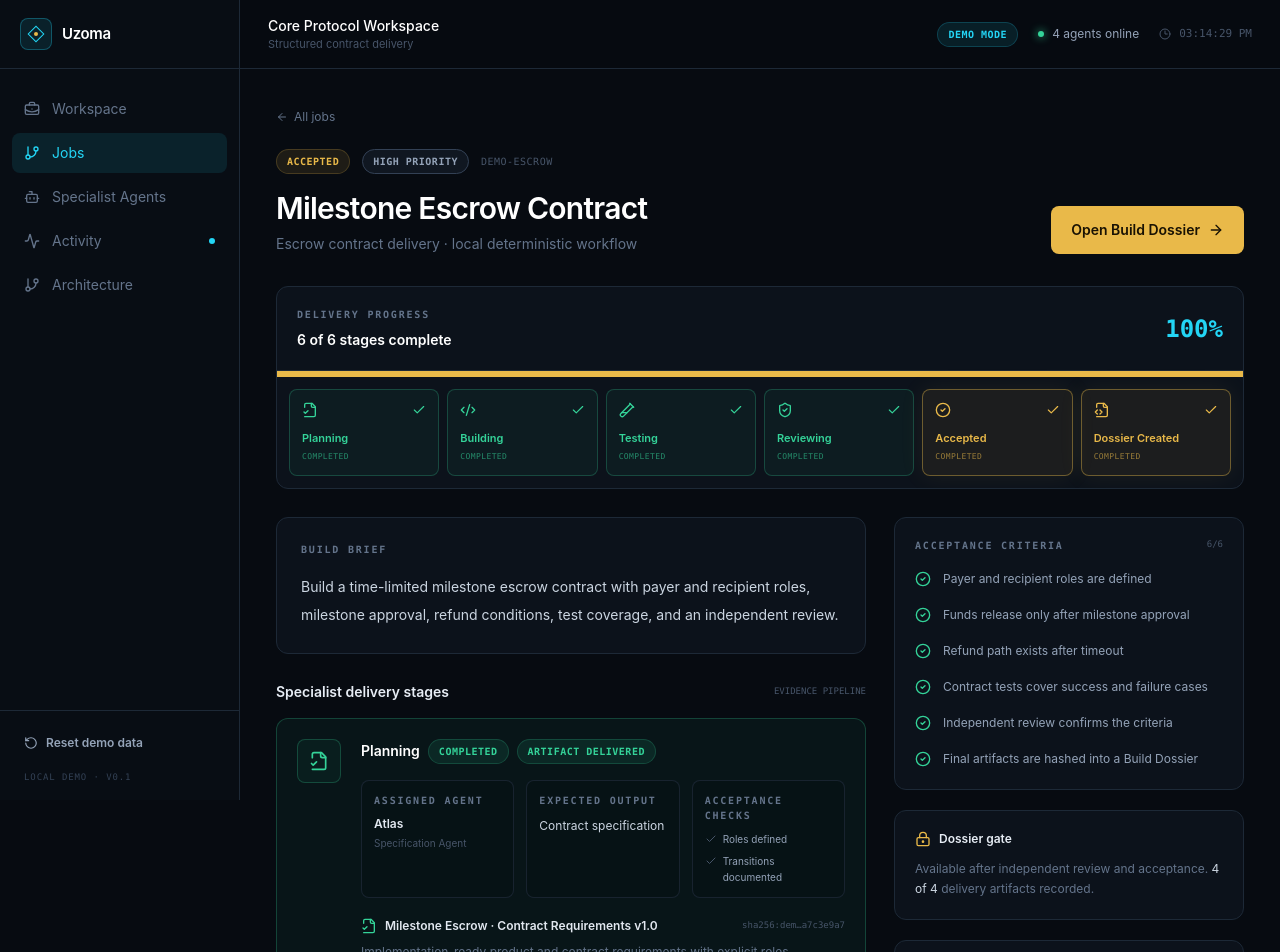
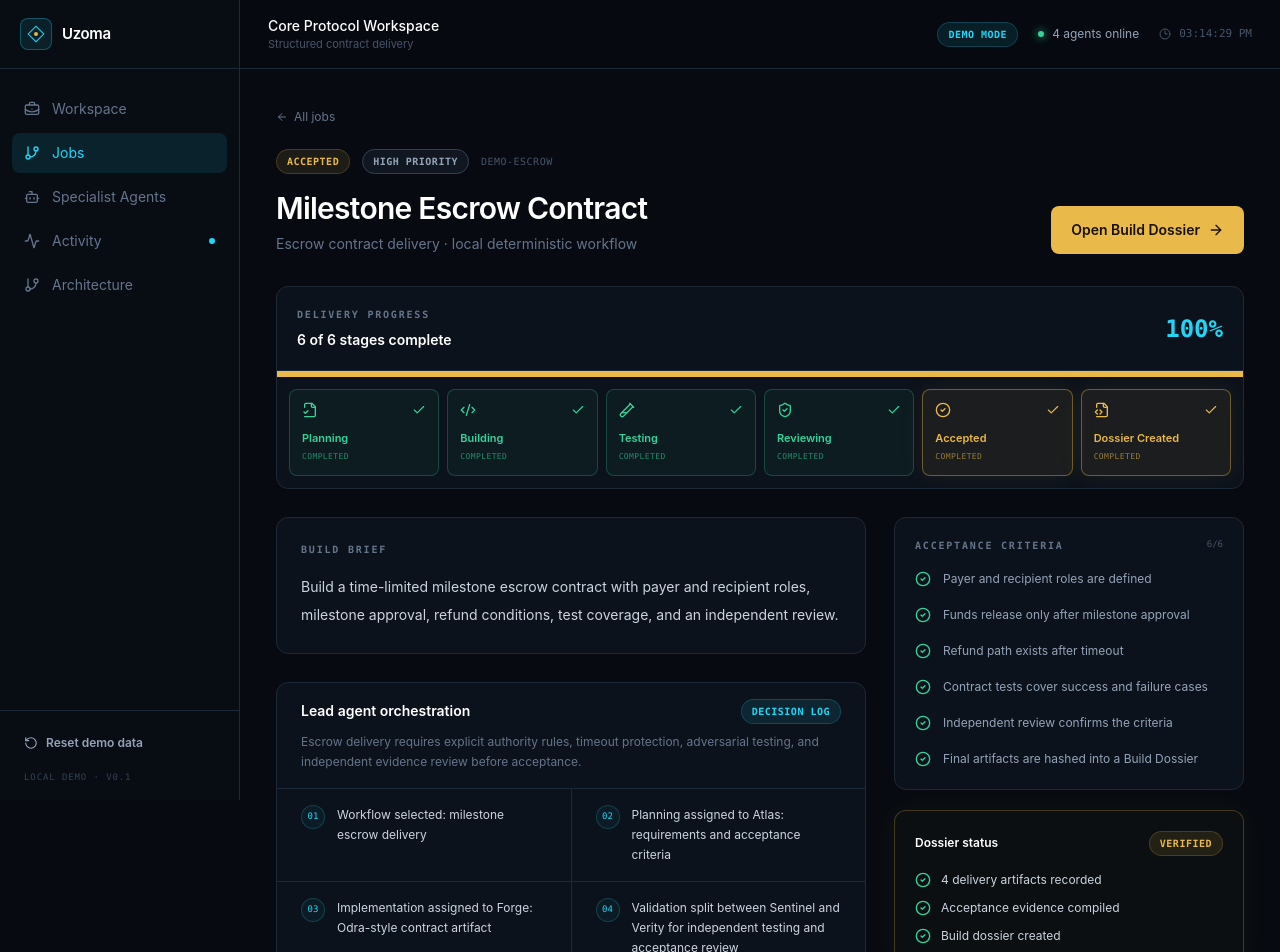
Before and after one commit to Rex739/uzoma, a Next.js app: page /jobs/demo-escrow in a window 1280 px wide. Shown: the top 952 px of the page. Built offline with nearby package versions, Linux system fonts and the light colour scheme.

Commit message:
feat(jobs): polish accepted delivery evidence view

```diff
--- a/components/job-detail.tsx
+++ b/components/job-detail.tsx
@@ -23,6 +23,11 @@ import { useRouter } from "next/navigation";
 import { useState } from "react";
 import { useAppState } from "@/components/state-provider";
 import { Badge, Button, CopyButton, EmptyState } from "@/components/ui";
+import {
+  deriveJobStatus,
+  getJobProgress,
+  jobStatusMeta,
+} from "@/lib/jobs/status";
 import { agents } from "@/lib/mock-data";
 import type { DeliveryArtifact, JobStage, StageStatus } from "@/lib/types";
 import { cn, shortHash } from "@/lib/utils";
@@ -279,10 +284,9 @@ export function JobDetail({ id }: { id: string }) {
 
   const active = job.stages.find((stage) => stage.status === "active");
   const deliveryStages = job.stages.filter((stage) => stage.id !== "requested");
-  const completedCount = deliveryStages.filter(
-    (stage) => stage.status === "completed",
-  ).length;
-  const progress = Math.round((completedCount / deliveryStages.length) * 100);
+  const jobProgress = getJobProgress(job);
+  const derivedStatus = deriveJobStatus(job, state.dossiers);
+  const statusMeta = jobStatusMeta[derivedStatus];
   const canDossier = active?.id === "accepted";
   const artifacts = job.stages.flatMap((stage) =>
     stage.artifact ? [stage.artifact] : [],
@@ -314,7 +318,7 @@ export function JobDetail({ id }: { id: string }) {
       <div className="mt-5 flex flex-col justify-between gap-5 lg:flex-row lg:items-end">
         <div>
           <div className="flex flex-wrap items-center gap-3">
-            <Badge tone={job.dossierId ? "gold" : "cyan"}>{job.status}</Badge>
+            <Badge tone={statusMeta.tone}>{statusMeta.label}</Badge>
             <Badge>{job.priority} priority</Badge>
             <span className="font-mono text-[10px] uppercase tracking-wider text-slate-600">
               {job.id}
@@ -358,11 +362,11 @@ export function JobDetail({ id }: { id: string }) {
           <div>
             <p className="eyebrow">Delivery progress</p>
             <p className="mt-2 text-sm font-semibold text-white">
-              {completedCount} of {deliveryStages.length} stages complete
+              {jobProgress.completed} of {jobProgress.total} stages complete
             </p>
           </div>
           <p className="font-mono text-2xl font-semibold text-cyan">
-            {progress}%
+            {jobProgress.percent}%
           </p>
         </div>
         <div className="h-1.5 bg-[#070b11]">
@@ -371,7 +375,7 @@ export function JobDetail({ id }: { id: string }) {
               "h-full transition-all duration-700 ease-out",
               job.dossierId ? "bg-gold" : "bg-cyan",
             )}
-            style={{ width: `${progress}%` }}
+            style={{ width: `${jobProgress.percent}%` }}
           />
         </div>
         <div className="grid grid-cols-2 gap-2 p-3 sm:grid-cols-3 xl:grid-cols-6">
@@ -463,6 +467,39 @@ export function JobDetail({ id }: { id: string }) {
             <p className="mt-4 max-w-3xl text-sm leading-7 text-slate-300">
               {job.request}
             </p>
+          </section>
+          <section className="surface overflow-hidden">
+            <div className="border-b border-line px-5 py-4 sm:px-6">
+              <div className="flex flex-wrap items-center justify-between gap-3">
+                <h2 className="text-sm font-semibold text-white">
+                  Lead agent orchestration
+                </h2>
+                <Badge tone="cyan">Decision log</Badge>
+              </div>
+              <p className="mt-2 max-w-3xl text-xs leading-5 text-slate-500">
+                Escrow delivery requires explicit authority rules, timeout
+                protection, adversarial testing, and independent evidence review
+                before acceptance.
+              </p>
+            </div>
+            <div className="grid gap-px bg-line sm:grid-cols-2">
+              {[
+                "Workflow selected: milestone escrow delivery",
+                "Planning assigned to Atlas: requirements and acceptance criteria",
+                "Implementation assigned to Forge: Odra-style contract artifact",
+                "Validation split between Sentinel and Verity for independent testing and acceptance review",
+              ].map((decision, index) => (
+                <div
+                  className="flex gap-3 bg-panel px-5 py-4 sm:px-6"
+                  key={decision}
+                >
+                  <span className="grid size-6 shrink-0 place-items-center rounded-full border border-cyan/20 bg-cyan/5 font-mono text-[9px] text-cyan">
+                    {String(index + 1).padStart(2, "0")}
+                  </span>
+                  <p className="text-xs leading-5 text-slate-300">{decision}</p>
+                </div>
+              ))}
+            </div>
           </section>
           <section>
             <div className="mb-4 flex items-center justify-between">
@@ -604,6 +641,31 @@ export function JobDetail({ id }: { id: string }) {
               ))}
             </div>
           </section>
+          {derivedStatus === "accepted" ? (
+            <section className="surface border-gold/25 bg-gold/[.025] p-5 shadow-[0_0_28px_rgba(241,190,72,.05)]">
+              <div className="flex flex-wrap items-center justify-between gap-3">
+                <p className="text-xs font-semibold text-white">
+                  Dossier status
+                </p>
+                <Badge tone="gold">Verified</Badge>
+              </div>
+              <div className="mt-4 space-y-3">
+                {[
+                  `${artifacts.length} delivery artifacts recorded`,
+                  "Acceptance evidence compiled",
+                  "Build dossier created",
+                ].map((item) => (
+                  <p
+                    className="flex items-center gap-2.5 text-xs text-slate-300"
+                    key={item}
+                  >
+                    <CheckCircle2 className="size-4 shrink-0 text-emerald" />
+                    {item}
+                  </p>
+                ))}
+              </div>
+            </section>
+          ) : (
             <section className="surface p-5">
               <div className="flex items-center gap-2">
                 <LockKeyhole className="size-4 text-gold" />
@@ -615,6 +677,7 @@ export function JobDetail({ id }: { id: string }) {
                 delivery artifacts recorded.
               </p>
             </section>
+          )}
           <section className="surface p-5">
             <p className="eyebrow">Current action</p>
             <div className="mt-4 flex items-center gap-3">
```
Lines whose indentation alone changed are shown as unchanged.
